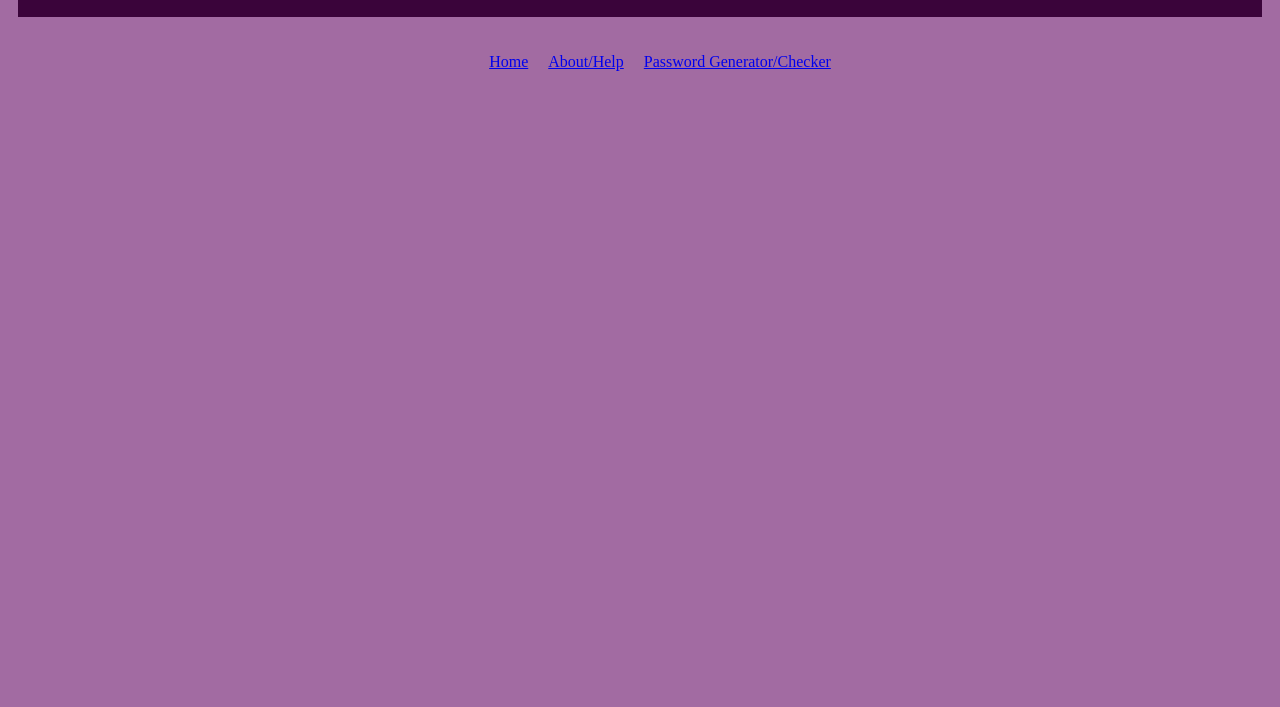
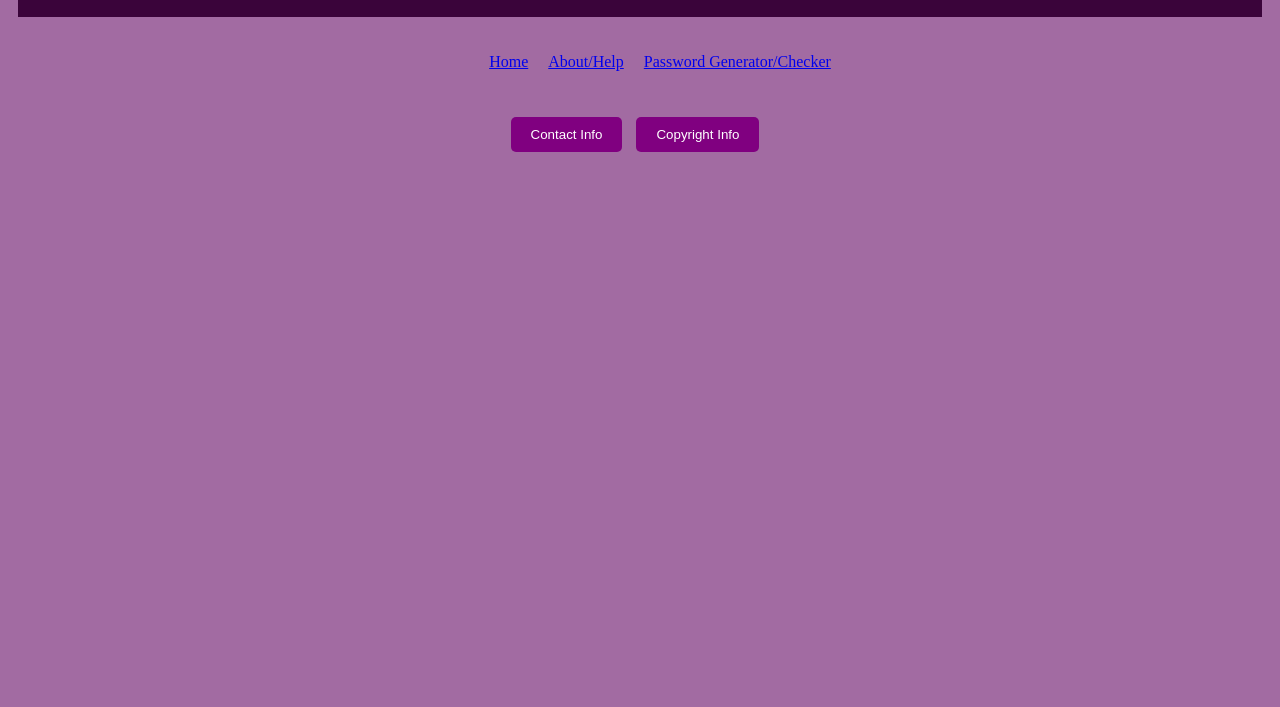
Before and after one commit to Sapochee/Password-Website, a plain HTML site: page home.html in a window 1280 px wide. Shown: the part 93-800 px from the top of the page. Drawn offline with Linux system fonts and the light colour scheme.

Commit message:
Added footer to all page

```diff
--- a/home.html
+++ b/home.html
@@ -19,6 +19,10 @@
                 <li><a href="password.html">Password Generator/Checker</a></li>
             </ul>
         </nav>
-
+        <!-- Footer Section -->
+        <footer class="section">
+            <button class="purple-button" onclick="showContactInfo()">Contact Info</button>
+            <button class="purple-button" onclick="showCopyright()">Copyright Info</button>
+        </footer>
     </body>
 </html>
```
Also changed, not shown: help.html (+6 -6 lines).
